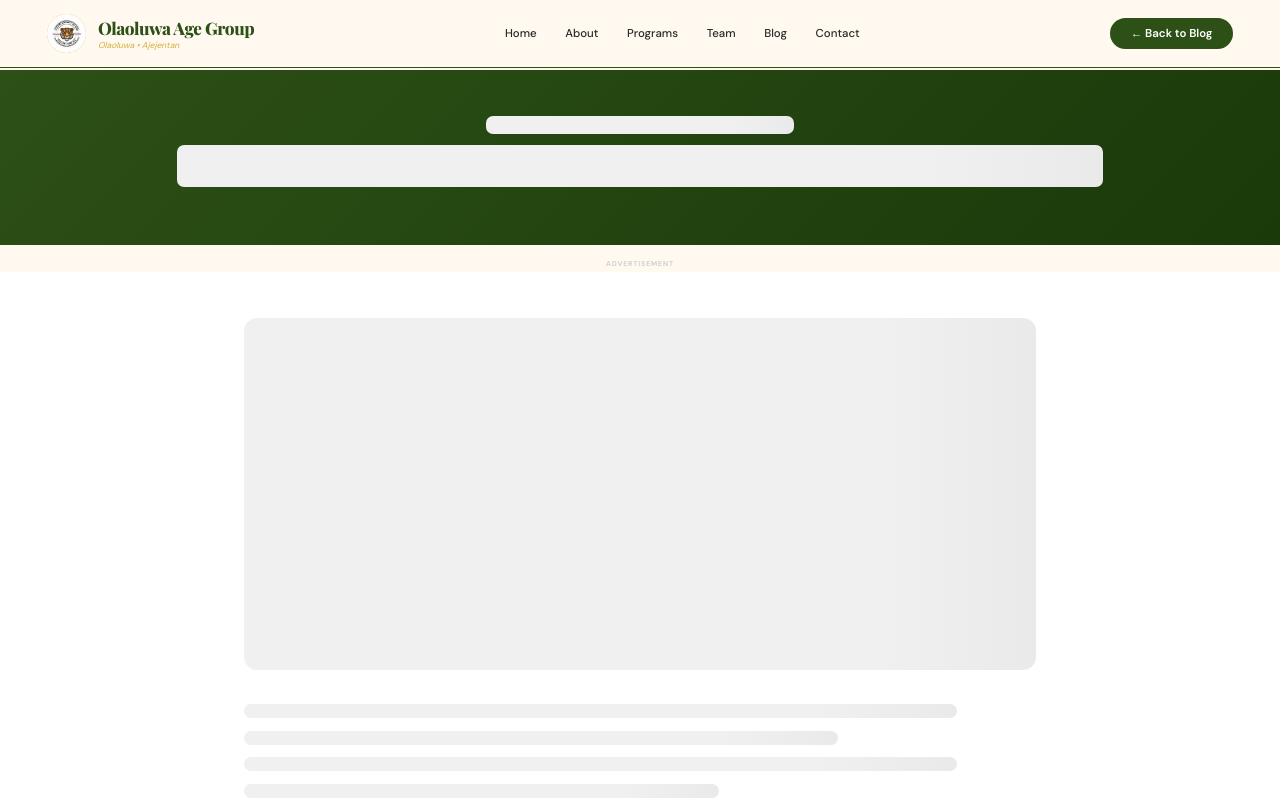
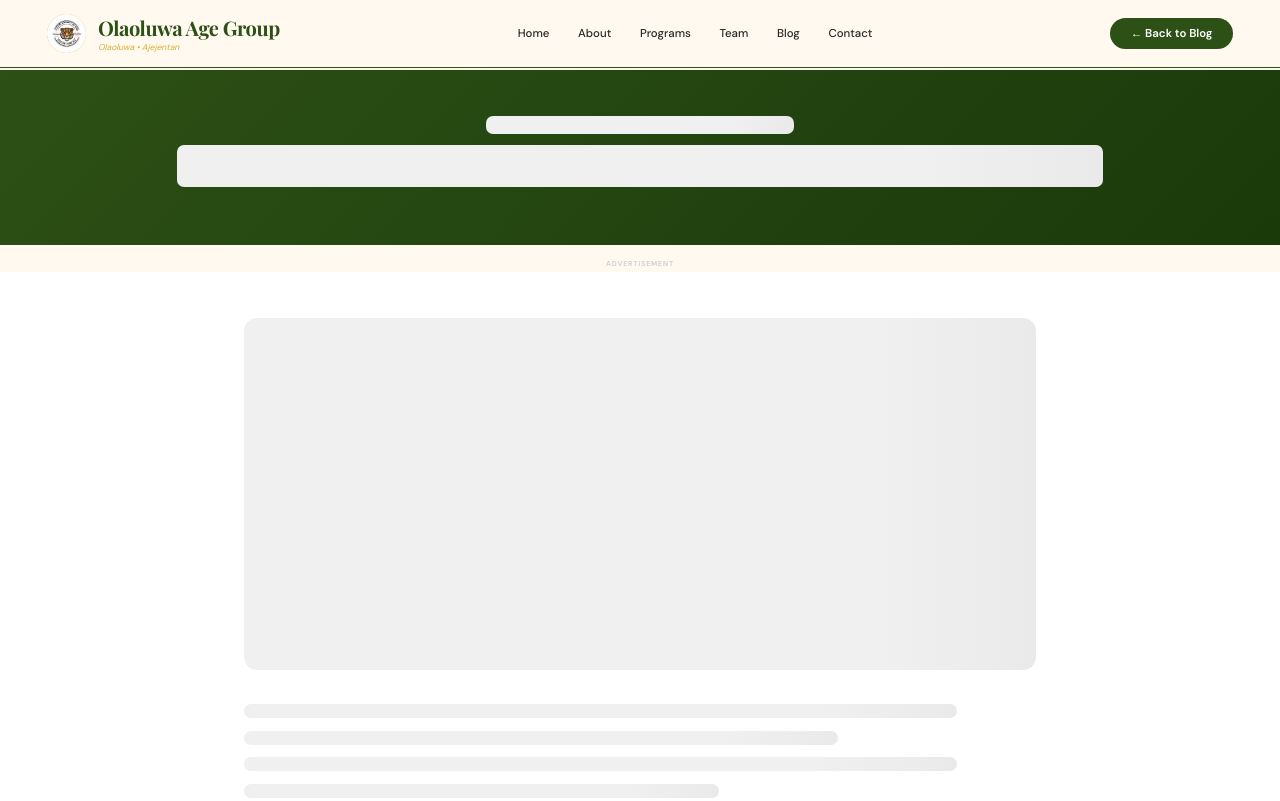
Before and after one commit to Johnsonaliyu/Olaoluwa, a plain HTML site: page blog-post-app.html in a window 1280 px wide. Shown: the top 801 px of the page. Drawn offline with nearby package versions, Linux system fonts and the light colour scheme; a script that the page names is missing.

Commit message:
Wrap logo text in an h3 tag

```diff
--- a/blog-post-app.html
+++ b/blog-post-app.html
@@ -354,7 +354,7 @@
                     <img src="/logo.jpg" alt="Olaoluwa Logo" style="width: 100%; height: 100%; object-fit: contain;">
                 </div>
                 <div>
-                    <div class="logo">Olaoluwa Age Group</div>
+                    <div class="logo"><h3>Olaoluwa Age Group</h3></div>
                     <div class="tagline">Olaoluwa • Ajejentan</div>
                 </div>
             </a>
```
